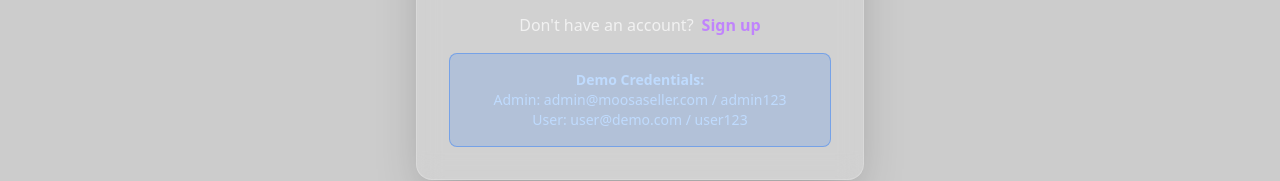
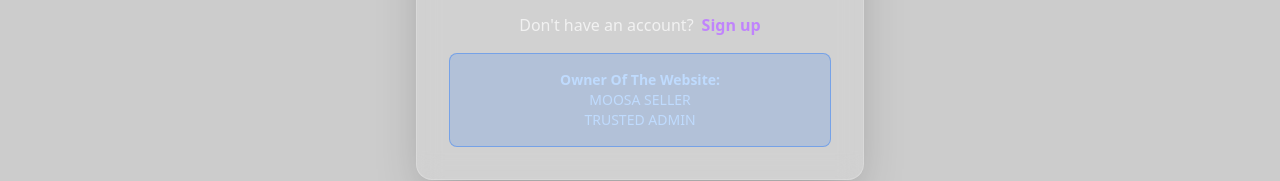
Before and after one commit to moosaseller01/moosa-seller, a React (Vite) app: page / in a window 1280 px wide. Both pictures are taken after a click on the button "Sell Account". Shown: the part 545-726 px from the top of the page. Built offline with nearby package versions, Linux system fonts and the light colour scheme.

Commit message:
Update AuthForm.tsx

```diff
--- a/src/components/AuthForm.tsx
+++ b/src/components/AuthForm.tsx
@@ -137,9 +137,9 @@ const AuthForm: React.FC<AuthFormProps> = ({ onSuccess }) => {
           {isLogin && (
             <div className="mt-4 p-4 bg-blue-500/20 border border-blue-500/50 rounded-lg">
               <p className="text-blue-200 text-sm text-center">
-                <strong>Demo Credentials:</strong><br />
-                Admin: admin@moosaseller.com / admin123<br />
-                User: user@demo.com / user123
+                <strong>Owner Of The Website:</strong><br />
+                MOOSA SELLER<br />
+                TRUSTED ADMIN
               </p>
             </div>
           )}
```
